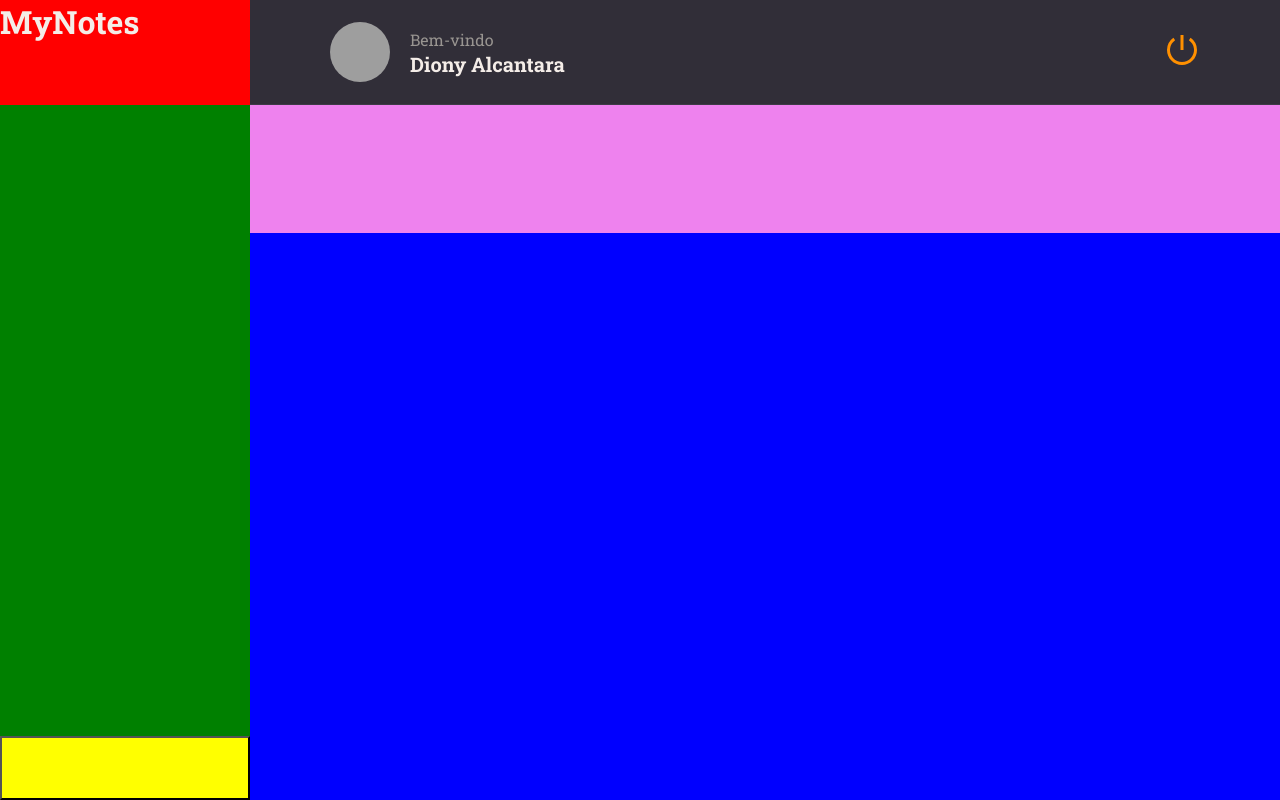
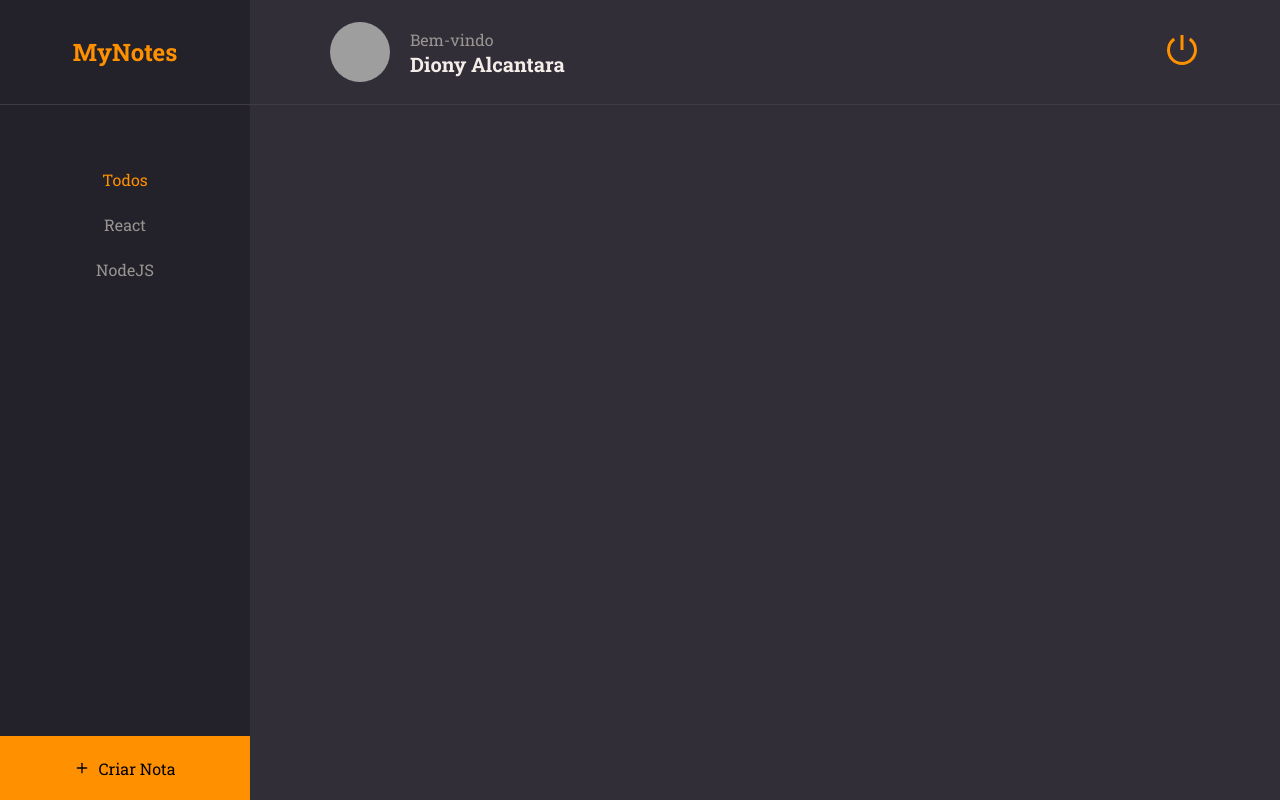
Before and after one commit to dionyalcantara/mynotes, a React (Vite) app: page / in a window 1280 px wide. Built offline with nearby package versions, Linux system fonts and the light colour scheme; grey boxes are pictures that could not be loaded.

Commit message:
Criando o menu e o botão criar nota

```diff
--- a/src/components/ButtonText/index.jsx
+++ b/src/components/ButtonText/index.jsx
@@ -1,10 +1,11 @@
 import PropTypes from 'prop-types'
 import { Container } from "./styles";
 
-export function ButtonText({ title, ...rest }) {
+export function ButtonText({ title, isActive = false, ...rest }) {
   return(
     <Container
       type='button'
+      isActive={ isActive }
       {...rest}
     >
       {title}
@@ -14,4 +15,5 @@
 
 ButtonText.propTypes = {
   title: PropTypes.string.isRequired,
+  isActive: PropTypes.bool.isRequired,
 }
--- a/src/components/ButtonText/styles.js
+++ b/src/components/ButtonText/styles.js
@@ -2,7 +2,7 @@
 
 export const Container = styled.button`
   background: none;
-  color: ${({ theme }) => theme.COLORS.ORANGE};
+  color: ${({ theme, isActive }) => isActive ? theme.COLORS.ORANGE: theme.COLORS.GRAY_100};
 
   border: none;
   font-size: 16px;
--- a/src/pages/Home/index.jsx
+++ b/src/pages/Home/index.jsx
@@ -1,6 +1,8 @@
+import { FiPlus } from 'react-icons/fi'
 import { Container, Brand, Menu, Search, Content, NewNote } from "./styles";
 
 import { Header } from '../../components/Header'
+import { ButtonText } from "../../components/ButtonText";
 
 export function Home() {
   return(
@@ -12,7 +14,9 @@
       <Header />
 
       <Menu>
-
+        <li><ButtonText title='Todos' isActive /></li>
+        <li><ButtonText title='React' /></li>
+        <li><ButtonText title='NodeJS' /></li>
       </Menu>
 
       <Search>
@@ -24,7 +28,8 @@
       </Content>
 
       <NewNote>
-
+        <FiPlus />
+        Criar Nota
       </NewNote>
 
     </Container>
--- a/src/pages/Home/styles.js
+++ b/src/pages/Home/styles.js
@@ -17,21 +17,49 @@
 `;
 export const Brand = styled.div`
   grid-area: brand;
-  background: red;
+
+  display: flex;
+  justify-content: center;
+  align-items: center;
+  border-bottom-width: 1px;
+  border-bottom-style: solid;
+  border-bottom-color: ${({ theme }) => theme.COLORS.BACKGROUND_700};
+  background-color: ${({ theme }) => theme.COLORS.BACKGROUND_900};
+
+  > h1 {
+    font-size: 24px;
+    color: ${({ theme }) => theme.COLORS.ORANGE};
+  }
 `;
 export const Menu = styled.ul`
   grid-area: menu;
-  background: green;
+
+  background-color: ${({ theme }) => theme.COLORS.BACKGROUND_900};
+  padding-top: 64px;
+  text-align: center;
+
+  > li {
+    margin-bottom: 24px;
+  }
+
 `;
 export const Search = styled.div`
   grid-area: search;
-  background: violet;
 `;
 export const Content = styled.div`
   grid-area: content;
-  background: blue;
 `;
 export const NewNote = styled.button`
   grid-area: newnote;
-  background: yellow;
+
+  background-color: ${({ theme }) => theme.COLORS.ORANGE};
+  border: none;
+
+  display: flex;
+  align-items: center;
+  justify-content: center;
+
+  > svg {
+    margin-right: 8px;
+  }
 `;
```
